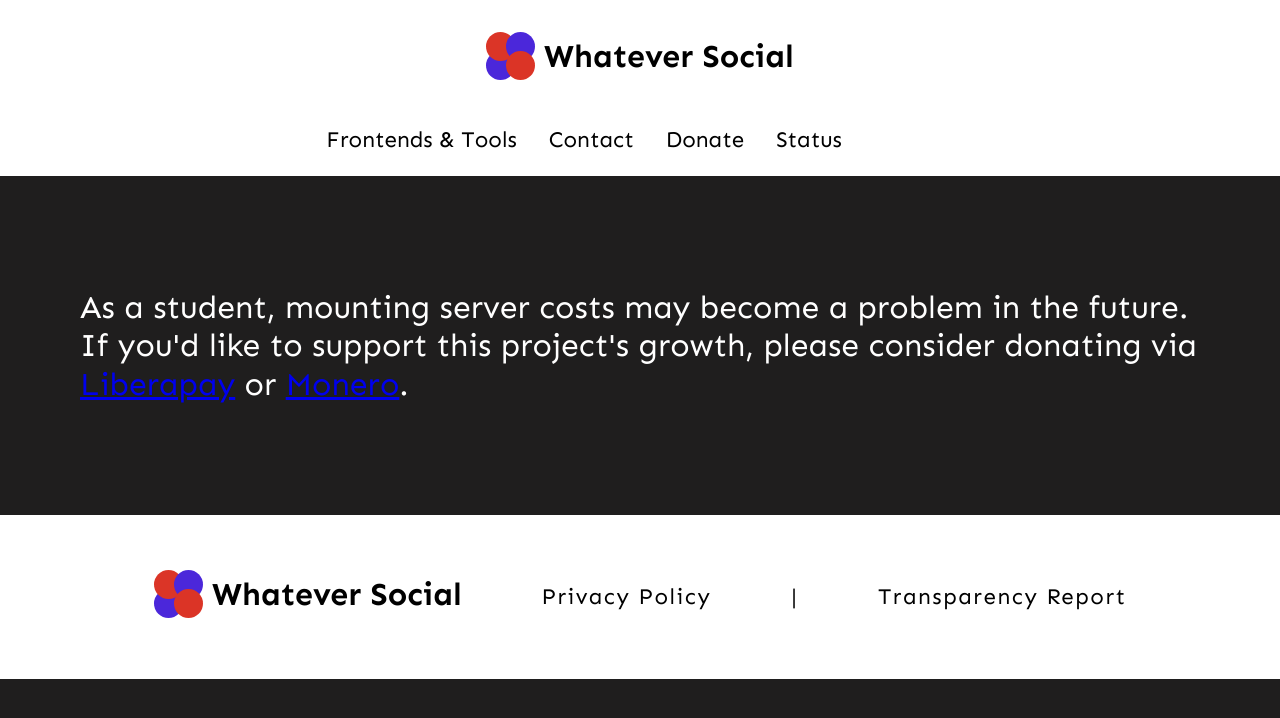
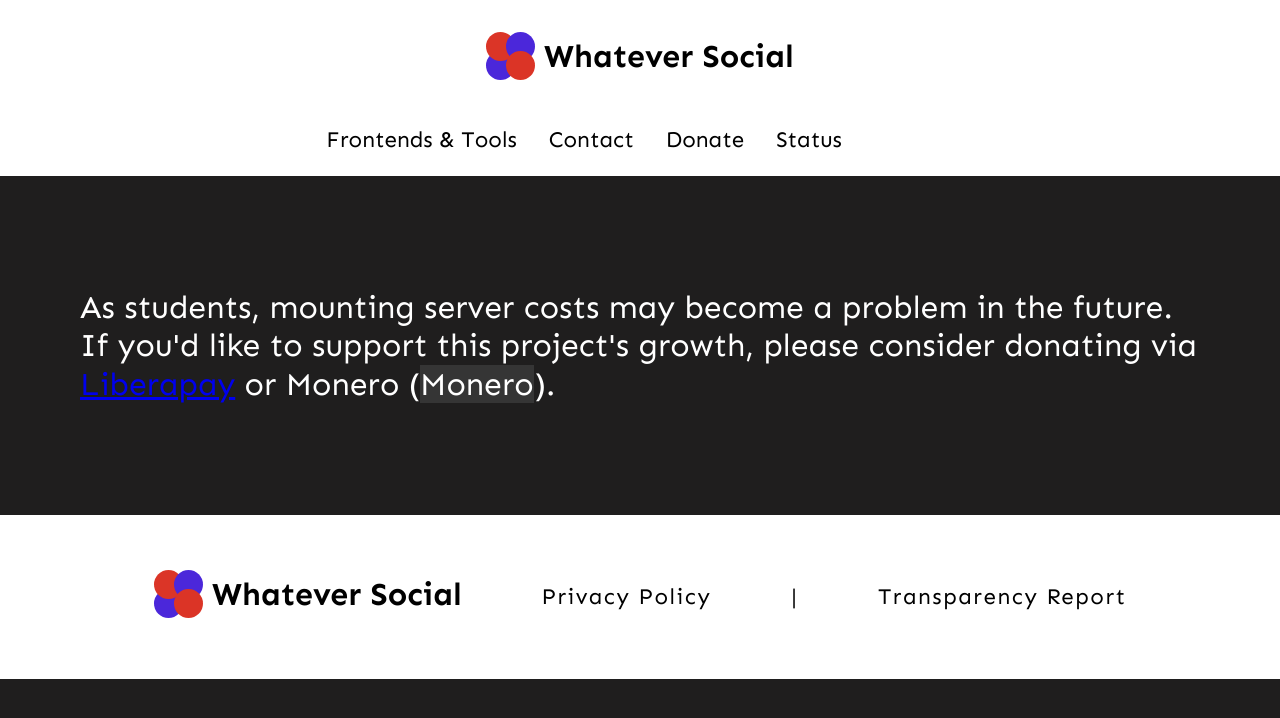
Before and after one commit to WhateverLabs/WhateverSite, a SvelteKit app: page /donate in a window 1280 px wide. Shown: the top 718 px of the page. Built offline with nearby package versions, Linux system fonts and the light colour scheme; some icons are missing.

Commit message:
Update donate page

```diff
--- a/src/routes/donate/+page.svelte
+++ b/src/routes/donate/+page.svelte
@@ -1,59 +1,13 @@
-<script lang="ts">
-	const copyMonero = () => {
-		try {
-			navigator.permissions
-				.query({
-					// @ts-ignore
-					name: 'clipboard-write'
-				})
-				.then((r) => {
-					if (r.state == 'granted' || r.state == 'prompt')
-						navigator.clipboard
-							.writeText(
-								'87tu5QTMSKmi8RmyyRCP1daBouRKegmL54k9d4cqqWscHWTqSaKRXQu9X2g81JgJyfQFbyL1dTRmR6TsZ8oZZqLj1Ljfyd7'
-							)
-							.then(function (m) {
-								alert('The Monero address was beamed to your device. Paste away!');
-							});
-					else
-						try {
-							navigator.clipboard
-								.writeText(
-									'87tu5QTMSKmi8RmyyRCP1daBouRKegmL54k9d4cqqWscHWTqSaKRXQu9X2g81JgJyfQFbyL1dTRmR6TsZ8oZZqLj1Ljfyd7'
-								)
-								.then(function (m) {
-									alert(
-										"Whoops, we're not sure if this copied in your browser. Here's the address just in case: 87tu5QTMSKmi8RmyyRCP1daBouRKegmL54k9d4cqqWscHWTqSaKRXQu9X2g81JgJyfQFbyL1dTRmR6TsZ8oZZqLj1Ljfyd7"
-									);
-								});
-						} catch {
-							alert(
-								"For some reason we couldn't copy the Monero address to your clipboard. Here's the ID: 87tu5QTMSKmi8RmyyRCP1daBouRKegmL54k9d4cqqWscHWTqSaKRXQu9X2g81JgJyfQFbyL1dTRmR6TsZ8oZZqLj1Ljfyd7"
-							);
-						}
-				});
-		} catch {
-			navigator.clipboard
-				.writeText(
-					'87tu5QTMSKmi8RmyyRCP1daBouRKegmL54k9d4cqqWscHWTqSaKRXQu9X2g81JgJyfQFbyL1dTRmR6TsZ8oZZqLj1Ljfyd7'
-				)
-				.then(function (m) {
-					alert('The Monero address was beamed to your device. Paste away!');
-				});
-		}
-	};
-</script>
-
 <div class="content">
 	<div class="child">
 		<p>
-			As a student, mounting server costs may become a problem in the future. If you'd like to
+			As students, mounting server costs may become a problem in the future. If you'd like to
 			support this project's growth, please consider donating via <a
 				href="https://liberapay.com/whateversocial"
 				target="_blank"
 				rel="noopener noreferrer">Liberapay</a
 			>
-			or <a href="#" on:click={copyMonero}>Monero</a>.
+			or Monero (<code>Monero</code>).
 		</p>
 	</div>
 </div>
```
